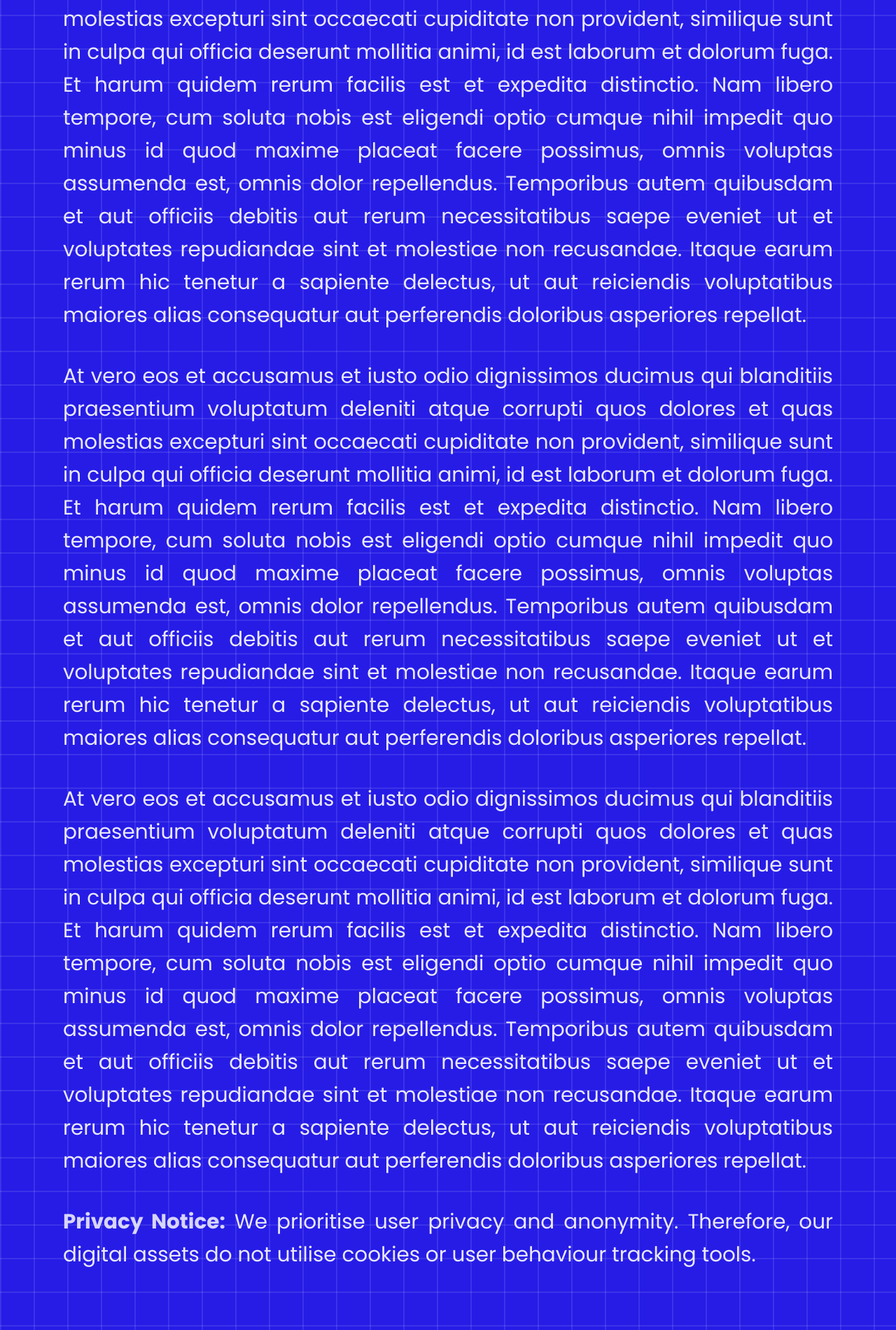
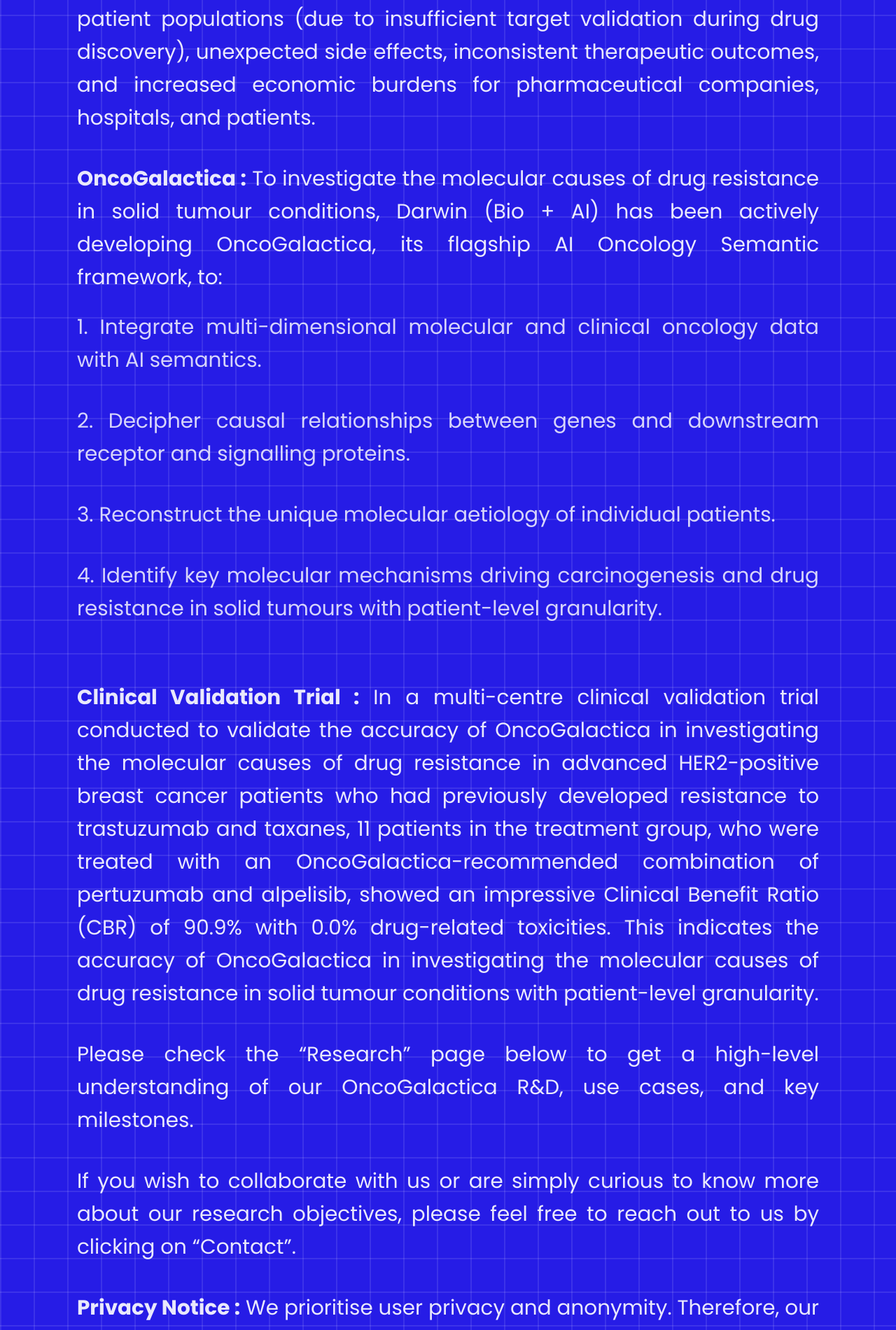
Before and after one commit to usamabinrafiq15/darwin, a React (Create React App) app: page / in a window 1280 px wide. Shown: the part 891-2791 px from the top of the page at 70% size. Built offline with nearby package versions, Linux system fonts and the light colour scheme.

Commit message:
added content

```diff
--- a/src/pages/HeroSection/HeroSection.js
+++ b/src/pages/HeroSection/HeroSection.js
@@ -24,67 +24,76 @@ const HeroSection = () => {
             </div>
             <div className="d-flex justify-content-center">
               <p className="sub-content-text">
-                At vero eos et accusamus et iusto odio dignissimos ducimus qui
-                blanditiis praesentium voluptatum deleniti atque corrupti quos
-                dolores et quas molestias excepturi sint occaecati cupiditate
-                non provident, similique sunt in culpa qui officia deserunt
-                mollitia animi, id est laborum et dolorum fuga. Et harum quidem
-                rerum facilis est et expedita distinctio. Nam libero tempore,
-                cum soluta nobis est eligendi optio cumque nihil impedit quo
-                minus id quod maxime placeat facere possimus, omnis voluptas
-                assumenda est, omnis dolor repellendus. Temporibus autem
-                quibusdam et aut officiis debitis aut rerum necessitatibus saepe
-                eveniet ut et voluptates repudiandae sint et molestiae non
-                recusandae. Itaque earum rerum hic tenetur a sapiente delectus,
-                ut aut reiciendis voluptatibus maiores alias consequatur aut
-                perferendis doloribus asperiores repellat.
+                Drug resistance remains a formidable challenge in cancer
+                treatment, with a range of implications such as variable drug
+                efficacy across patient populations (due to insufficient target
+                validation during drug discovery), unexpected side effects,
+                inconsistent therapeutic outcomes, and increased economic
+                burdens for pharmaceutical companies, hospitals, and patients.
               </p>
             </div>
             <div className="d-flex justify-content-center">
-              {" "}
               <p className="sub-content-text">
-                At vero eos et accusamus et iusto odio dignissimos ducimus qui
-                blanditiis praesentium voluptatum deleniti atque corrupti quos
-                dolores et quas molestias excepturi sint occaecati cupiditate
-                non provident, similique sunt in culpa qui officia deserunt
-                mollitia animi, id est laborum et dolorum fuga. Et harum quidem
-                rerum facilis est et expedita distinctio. Nam libero tempore,
-                cum soluta nobis est eligendi optio cumque nihil impedit quo
-                minus id quod maxime placeat facere possimus, omnis voluptas
-                assumenda est, omnis dolor repellendus. Temporibus autem
-                quibusdam et aut officiis debitis aut rerum necessitatibus saepe
-                eveniet ut et voluptates repudiandae sint et molestiae non
-                recusandae. Itaque earum rerum hic tenetur a sapiente delectus,
-                ut aut reiciendis voluptatibus maiores alias consequatur aut
-                perferendis doloribus asperiores repellat.
+                <b>OncoGalactica :</b> To investigate the molecular causes of
+                drug resistance in solid tumour conditions, Darwin (Bio + AI)
+                has been actively developing OncoGalactica, its flagship AI
+                Oncology Semantic framework, to:
+                <p className="sub-content-text pt-4">
+                  1. Integrate multi-dimensional molecular and clinical oncology
+                  data with AI semantics.
+                </p>
+                <p className="sub-content-text">
+                  2. Decipher causal relationships between genes and downstream
+                  receptor and signalling proteins.
+                </p>
+                <p className="sub-content-text">
+                  3. Reconstruct the unique molecular aetiology of individual
+                  patients.
+                </p>
+                <p className="sub-content-text">
+                  4. Identify key molecular mechanisms driving carcinogenesis
+                  and drug resistance in solid tumours with patient-level
+                  granularity.
+                </p>
               </p>
             </div>
 
             <div className="d-flex justify-content-center">
               <p className="sub-content-text">
-                At vero eos et accusamus et iusto odio dignissimos ducimus qui
-                blanditiis praesentium voluptatum deleniti atque corrupti quos
-                dolores et quas molestias excepturi sint occaecati cupiditate
-                non provident, similique sunt in culpa qui officia deserunt
-                mollitia animi, id est laborum et dolorum fuga. Et harum quidem
-                rerum facilis est et expedita distinctio. Nam libero tempore,
-                cum soluta nobis est eligendi optio cumque nihil impedit quo
-                minus id quod maxime placeat facere possimus, omnis voluptas
-                assumenda est, omnis dolor repellendus. Temporibus autem
-                quibusdam et aut officiis debitis aut rerum necessitatibus saepe
-                eveniet ut et voluptates repudiandae sint et molestiae non
-                recusandae. Itaque earum rerum hic tenetur a sapiente delectus,
-                ut aut reiciendis voluptatibus maiores alias consequatur aut
-                perferendis doloribus asperiores repellat.
+                <b>Clinical Validation Trial :</b> In a multi-centre clinical
+                validation trial conducted to validate the accuracy of
+                OncoGalactica in investigating the molecular causes of drug
+                resistance in advanced HER2-positive breast cancer patients who
+                had previously developed resistance to trastuzumab and taxanes,
+                11 patients in the treatment group, who were treated with an
+                OncoGalactica-recommended combination of pertuzumab and
+                alpelisib, showed an impressive Clinical Benefit Ratio (CBR) of
+                90.9% with 0.0% drug-related toxicities. This indicates the
+                accuracy of OncoGalactica in investigating the molecular causes
+                of drug resistance in solid tumour conditions with patient-level
+                granularity.
+              </p>
+            </div>
+            <div className="d-flex justify-content-center">
+              <p className="sub-content-text">
+                Please check the “Research” page below to get a high-level
+                understanding of our OncoGalactica R&D, use cases, and key
+                milestones.
+              </p>
+            </div>
+            <div className="d-flex justify-content-center">
+              <p className="sub-content-text">
+                If you wish to collaborate with us or are simply curious to know
+                more about our research objectives, please feel free to reach
+                out to us by clicking on “Contact”.
               </p>
             </div>
 
             <div className="d-flex justify-content-center">
-              {" "}
               <p className="sub-content-text">
-                <b className="sub-content-text ps-0">Privacy Notice:</b> We
-                prioritise user privacy and anonymity. Therefore, our digital
-                assets do not utilise cookies or user behaviour tracking tools.
+                <b>Privacy Notice :</b> We prioritise user privacy and
+                anonymity. Therefore, our digital assets do not utilise cookies
+                or user behaviour-tracking tools.
               </p>
             </div>
 
--- a/src/pages/HeroSection/HeroSection.scss
+++ b/src/pages/HeroSection/HeroSection.scss
@@ -54,7 +54,7 @@
   font-size: var(--fs-40);
   margin-bottom: 40px;
   text-align: justify;
-  max-width: 1100px;
+  max-width: 1060px;
 }
 
 @media (min-width: 1181px) {
```
Also changed, not shown: 1 other file (tests, documents, lock files or other folders).
